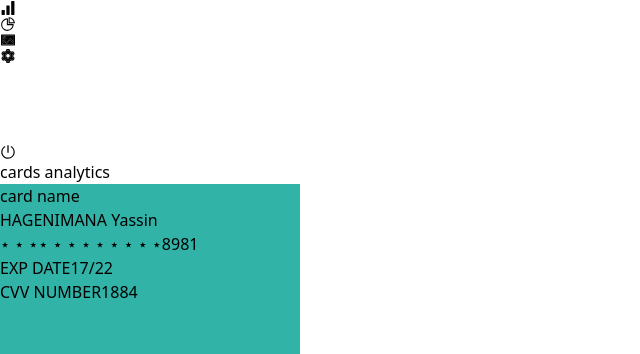
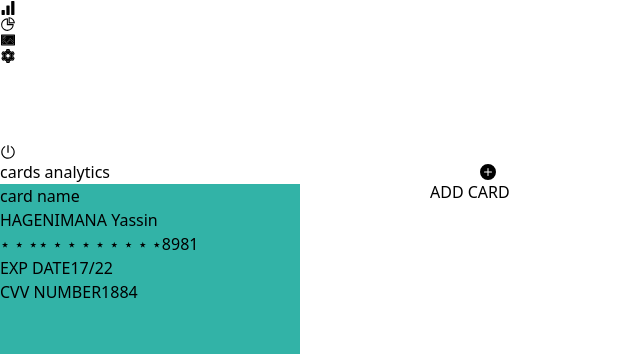
Before and after one commit to Mugisha-isaac/dashboard, a Next.js app: page / in a window 1280 px wide. Shown: the top 354 px of the page, without its empty margins (0-640 px from the left). Built offline with nearby package versions, Linux system fonts and the light colour scheme.

Commit message:
adding add-card functionality

```diff
--- a/components/CardComponent.tsx
+++ b/components/CardComponent.tsx
@@ -1,14 +1,16 @@
 import { height } from "@mui/system";
 import { FunctionComponent, useState } from "react"
-import { ICard } from "../types"
+import { ICard, ITransactions } from "../types"
+import {BsFillPlusCircleFill} from 'react-icons/bs'
 
 
 const CardComponent:FunctionComponent<
-{card:ICard}
-> = ({card:{card_name,exp_date,cvv,color,card_number}}) => {
+{card:ICard,cardData:ITransactions}
+> = ({card:{card_name,exp_date,cvv,color,card_number},cardData:{card_id,trans_id,trans_name,date,status,time,value}}) => {
     let background_color = color;
     return (
-        <div style={{backgroundColor: background_color, width:'300px', height:'200px'}} className="rounded-2xl">
+        <>
+        <div style={{backgroundColor: background_color, width:'300px', height:'200px'}} className="rounded-2xl relative">
             <h6 className="uppercase text-sm pt-3 pl-3 text-small_white ">card name</h6>
             <span className="px-3 bold text-big_white ">{card_name}</span>
             <div className="absolute top-5" style={{right:'80px'}}>
@@ -30,7 +32,13 @@ const CardComponent:FunctionComponent<
                 </div>
             </div>
         </div>
-
+        <div className="bg-low_dark rounded-2xl relative " style={{width:'480px', marginTop:'-240px', marginLeft:'430px', height:'540px'}} >
+               <div className="border-dotted bg-red-400 absolute top-5 right-5 " style={{width:'120px', height:'140px'}}>
+                 <BsFillPlusCircleFill className="text-white h-7 w-7" style={{marginTop:'20px', marginLeft:'50px'}} />
+                 <span className="text-small">ADD CARD</span>
+               </div>
+            </div>
+       </>
     )
 }
 
--- a/components/CardsComponent.tsx
+++ b/components/CardsComponent.tsx
@@ -1,19 +1,22 @@
 import { Cards } from "../data";
+import {Transactions} from '../data'
 import CardComponent from "./CardComponent";
 import { AiOutlineArrowRight } from "react-icons/ai";
 import { useEffect, useState } from "react";
-import { ICard } from "../types";
+import { ICard, ITransactions } from "../types";
 export default function CardsComponent() {
   const [card, setCard] = useState<ICard>(Cards[0]);
   const [active, setActive] = useState<number>(Cards[0].card_id);
+  const [cardData,setCardData] = useState<ITransactions>(Transactions[0]);
   useEffect(() => {
     for (let i = 0; i < Cards.length; i++) {
        if(Cards[i].card_id === active){
            setCard(Cards.find(card=>card.card_id===active));
+           setCardData(Transactions.find(trans=>trans.card_id===Cards[i].card_id));
            return;
        }
     }
-  }, [Cards,active]);
+  }, [Cards,active,cardData]);
 
   const isLast = (cardId)=>{
       return Cards[Cards.length-1].card_id === cardId
@@ -22,7 +25,7 @@ export default function CardsComponent() {
   return (
     <div className="grid grid-cols-2 grid-rows-1 gap-4">
       <div className="relative">
-        <CardComponent card={card} />
+        <CardComponent card={card} cardData = {cardData} />
             {!isLast(active) && (
         <div
           className="bg-secondary rounded-full w-8 h-8 absolute  right-0 justify-center items-center flex"
--- a/data.ts
+++ b/data.ts
@@ -1,4 +1,4 @@
-import { ICard } from './types'
+import { ICard, ITransactions } from './types'
 
 
 export const Cards:ICard[]= [
@@ -35,3 +35,153 @@ export const Cards:ICard[]= [
         color: '#F29943'
     }
 ]
+
+
+export const Transactions:ITransactions[]=[
+    {
+        card_id:1,
+        trans_id:1,
+        trans_name:'Transfer to Viola',
+        status:'credit',
+        value:'124,00',
+        date:'27 April 2022',
+        time:'12:00 pm'
+    },
+    {
+        card_id:1,
+        trans_id:2,
+        trans_name:'AprilPayment',
+        status:'payment',
+        value:'900,00',
+        date:'27 April 2022',
+        time:'14:23 pm'
+    },
+    {
+        card_id:1,
+        trans_id:3,
+        trans_name:'Transfer from Vicky',
+        status:'Debit',
+        value:'3,000,00',
+        date:'27 April 2022',
+        time:'14:23 pm'
+    },
+    {
+        card_id:1,
+        trans_id:4,
+        trans_name:'Transfer to Viola',
+        status:'credit',
+        value:'124,00',
+        date:'27 April 2022',
+        time:'14:23 pm'
+    },
+
+    {
+        card_id:2,
+        trans_id:1,
+        trans_name:'Transfer to Viola',
+        status:'credit',
+        value:'124,00',
+        date:'27 April 2022',
+        time:'12:00 pm'
+    },
+    {
+        card_id:2,
+        trans_id:2,
+        trans_name:'AprilPayment',
+        status:'payment',
+        value:'900,00',
+        date:'27 April 2022',
+        time:'14:23 pm'
+    },
+    {
+        card_id:2,
+        trans_id:3,
+        trans_name:'Transfer from Vicky',
+        status:'Debit',
+        value:'3,000,00',
+        date:'27 April 2022',
+        time:'14:23 pm'
+    },
+    {
+        card_id:2,
+        trans_id:4,
+        trans_name:'Transfer to Viola',
+        status:'credit',
+        value:'124,00',
+        date:'27 April 2022',
+        time:'14:23 pm'
+    },
+    {
+        card_id:3,
+        trans_id:1,
+        trans_name:'Transfer to Viola',
+        status:'credit',
+        value:'124,00',
+        date:'27 April 2022',
+        time:'12:00 pm'
+    },
+    {
+        card_id:3,
+        trans_id:2,
+        trans_name:'AprilPayment',
+        status:'payment',
+        value:'900,00',
+        date:'27 April 2022',
+        time:'14:23 pm'
+    },
+    {
+        card_id:3,
+        trans_id:3,
+        trans_name:'Transfer from Vicky',
+        status:'Debit',
+        value:'3,000,00',
+        date:'27 April 2022',
+        time:'14:23 pm'
+    },
+    {
+        card_id:3,
+        trans_id:4,
+        trans_name:'Transfer to Viola',
+        status:'credit',
+        value:'124,00',
+        date:'27 April 2022',
+        time:'14:23 pm'
+    },
+    {
+        card_id:4,
+        trans_id:1,
+        trans_name:'Transfer to Viola',
+        status:'credit',
+        value:'124,00',
+        date:'27 April 2022',
+        time:'12:00 pm'
+    },
+    {
+        card_id:4,
+        trans_id:2,
+        trans_name:'AprilPayment',
+        status:'payment',
+        value:'900,00',
+        date:'27 April 2022',
+        time:'14:23 pm'
+    },
+    {
+        card_id:4,
+        trans_id:3,
+        trans_name:'Transfer from Vicky',
+        status:'Debit',
+        value:'3,000,00',
+        date:'27 April 2022',
+        time:'14:23 pm'
+    },
+    {
+        card_id:4,
+        trans_id:4,
+        trans_name:'Transfer to Viola',
+        status:'credit',
+        value:'124,00',
+        date:'27 April 2022',
+        time:'14:23 pm'
+    }
+
+]
--- a/tailwind.config.js
+++ b/tailwind.config.js
@@ -10,7 +10,8 @@ module.exports = {
           primary:'#212530',
           secondary:'#21222D',
           small_white:'#C3E2E1',
-          big_white:'#EDF7F6'
+          big_white:'#EDF7F6',
+          low_dark:'#3B3B47',
       }
     },
   },
--- a/types.ts
+++ b/types.ts
@@ -8,8 +8,11 @@ export interface ICard{
 }
 
 export interface ITransactions{
+    card_id:number,
     trans_id:number,
     trans_name:string,
     status:string,
-    value:string
+    value:string,
+    date:string,
+    time:string,
 }
```
